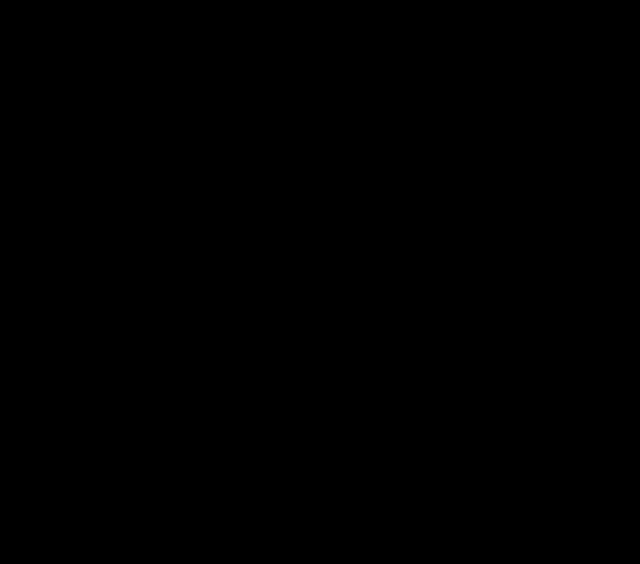
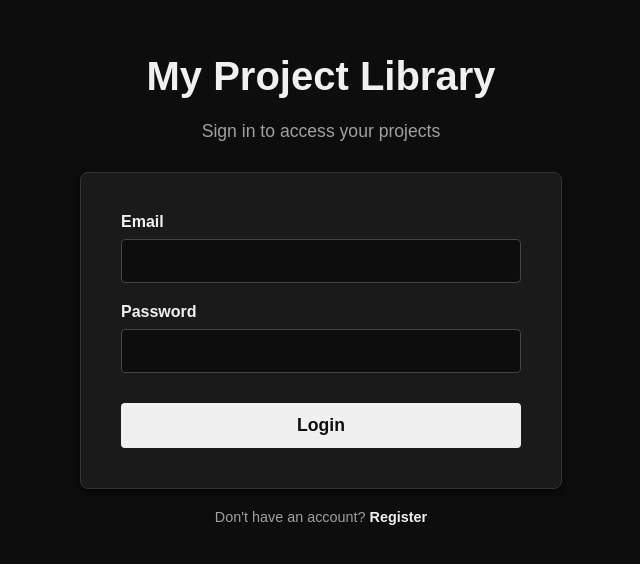
Before and after one commit to SiddhantBelkhede/ETP-Group-Project, a React (Vite) app: page /login in a window 1280 px wide. Before the commit this address had no page. Shown: the part 140-704 px from the top of the page, without its empty margins (319-959 px from the left). Built offline with nearby package versions, Linux system fonts and the light colour scheme.

Commit message:
Commit from Anushka

```diff
--- a/src/App.jsx
+++ b/src/App.jsx
@@ -1,6 +1,7 @@
 import { BrowserRouter as Router, Routes, Route } from "react-router-dom";
 import AddProject from "./pages/AddProject";
 import HomePage from "./pages/HomePage";
+import Login from "./pages/Login";
 import AllProject from "./pages/AllProject";
 
 
@@ -13,6 +14,7 @@
           <Route path="/" element={<HomePage />} />
           <Route path="/add-project" element={<AddProject />} />
           <Route path="/all-project" element={<AddProject />} />
+          <Route path="/login" element={<Login />} />
         </Routes>
       </Router>
     </>
--- a/src/pages/HomePage.jsx
+++ b/src/pages/HomePage.jsx
@@ -1,9 +1,6 @@
 import React from "react";
-import { useNavigate } from "react-router-dom";
+import { useNavigate, Link } from "react-router-dom";
 import "../hp.css";
-
-
-
 
 function HomePage() {
   const navigate = useNavigate();
@@ -34,8 +31,12 @@
           <h1 className="logo">My Project Library</h1>
         </div>
         <div className="nav-right">
-          <button className="btn login-btn">Login</button>
-          <button className="btn register-btn">Register</button>
+         <Link to="/login">
+  <button className="btn login-btn">Login</button>
+</Link>
+         <Link to="/register">
+  <button className="btn register-btn">Register</button>
+</Link>
         </div>
       </nav>
       <div className="home-header">
--- /dev/null
+++ b/src/pages/Login.jsx
@@ -0,0 +1,95 @@
+import React, { useState } from 'react';
+import styles from './Login.module.css';
+
+const Login = ({ onLoginSuccess }) => {
+  const [email, setEmail] = useState('');
+  const [password, setPassword] = useState('');
+  const [error, setError] = useState('');
+  const [loading, setLoading] = useState(false);
+
+  const handleSubmit = async (e) => {
+    e.preventDefault();
+    setError('');
+    setLoading(true);
+
+    // Basic validation
+    if (!email || !password) {
+      setError('Please enter both email and password.');
+      setLoading(false);
+      return;
+    }
+
+    // --- Replace this with your actual API call ---
+    try {
+      // Simulate API call delay
+      await new Promise(resolve => setTimeout(resolve, 1000));
+
+      // Simulate successful login (e.g., check credentials against a database/API)
+      // For demonstration, let's assume a hardcoded success:
+      if (email === 'test@example.com' && password === 'password') {
+        alert('Login Successful!');
+        // Call a function passed from the parent component on success
+        if (onLoginSuccess) {
+          onLoginSuccess();
+        }
+      } else {
+        setError('Invalid email or password.');
+      }
+    } catch (err) {
+      setError('An error occurred during login. Please try again.');
+      console.error('Login error:', err);
+    } finally {
+      setLoading(false);
+    }
+    // ----------------------------------------------
+  };
+
+  return (
+    <div className={styles.loginContainer}>
+      <h2 className={styles.title}>My Project Library</h2>
+      <p className={styles.subtitle}>Sign in to access your projects</p>
+
+      <form onSubmit={handleSubmit} className={styles.loginForm}>
+        {error && <p className={styles.error}>{error}</p>}
+
+        <div className={styles.inputGroup}>
+          <label htmlFor="email" className={styles.label}>Email</label>
+          <input
+            id="email"
+            type="email"
+            value={email}
+            onChange={(e) => setEmail(e.target.value)}
+            className={styles.input}
+            required
+            aria-label="Email address"
+            disabled={loading}
+          />
+        </div>
+
+        <div className={styles.inputGroup}>
+          <label htmlFor="password" className={styles.label}>Password</label>
+          <input
+            id="password"
+            type="password"
+            value={password}
+            onChange={(e) => setPassword(e.target.value)}
+            className={styles.input}
+            required
+            aria-label="Password"
+            disabled={loading}
+          />
+        </div>
+
+        <button type="submit" className={styles.button} disabled={loading}>
+          {loading ? 'Logging in...' : 'Login'}
+        </button>
+      </form>
+
+      <p className={styles.footerText}>
+        Don't have an account? <a href="/register" className={styles.link}>Register</a>
+      </p>
+    </div>
+  );
+};
+
+export default Login;
--- /dev/null
+++ b/src/pages/Login.module.css
@@ -0,0 +1,120 @@
+/* General container and dark background */
+.loginContainer {
+  display: flex;
+  flex-direction: column;
+  align-items: center;
+  justify-content: center;
+  /* Match the dark background of your main page */
+  background-color: #0d0d0d;
+  min-height: 100vh;
+  padding: 20px;
+  color: #f0f0f0; /* Light text color for contrast */
+}
+
+/* Page title and subtitle */
+.title {
+  font-size: 2.5em;
+  font-weight: 700;
+  margin-bottom: 5px;
+  color: #f0f0f0; /* White/light text */
+}
+
+.subtitle {
+  font-size: 1.1em;
+  margin-bottom: 30px;
+  color: #a0a0a0; /* Slightly dimmer white */
+}
+
+/* Form container */
+.loginForm {
+  background-color: #1a1a1a; /* Dark gray for the form box (slightly lighter than background) */
+  padding: 40px;
+  border-radius: 8px;
+  width: 100%;
+  max-width: 400px; /* Constrain the form width */
+  box-shadow: 0 4px 10px rgba(0, 0, 0, 0.5); /* Subtle shadow */
+  border: 1px solid #333; /* High-contrast border */
+}
+
+/* Input group styling */
+.inputGroup {
+  margin-bottom: 20px;
+  width: 100%;
+}
+
+.label {
+  display: block;
+  margin-bottom: 8px;
+  font-weight: 600;
+  color: #f0f0f0; /* White label text */
+}
+
+.input {
+  width: 100%;
+  padding: 12px;
+  /* Black and white styling */
+  background-color: #0d0d0d; /* Black input background */
+  color: #f0f0f0; /* White text input */
+  border: 1px solid #444; /* Darker gray border */
+  border-radius: 4px;
+  font-size: 1em;
+  box-sizing: border-box; /* Include padding and border in the element's total width and height */
+  transition: border-color 0.2s, background-color 0.2s;
+}
+
+.input:focus {
+  border-color: #f0f0f0; /* White border on focus for high contrast */
+  outline: none;
+}
+
+/* Button styling */
+.button {
+  width: 100%;
+  padding: 12px;
+  background-color: #f0f0f0; /* White background for the button */
+  color: #0d0d0d; /* Black text for the button (High Contrast) */
+  border: none;
+  border-radius: 4px;
+  font-size: 1.1em;
+  font-weight: 700;
+  cursor: pointer;
+  margin-top: 10px;
+  transition: background-color 0.2s, color 0.2s;
+}
+
+.button:hover:not(:disabled) {
+  background-color: #a0a0a0; /* Darker gray on hover */
+}
+
+.button:disabled {
+  background-color: #333; /* Darker background when disabled */
+  color: #666; /* Grayed-out text */
+  cursor: not-allowed;
+}
+
+/* Error message styling */
+.error {
+  color: #ff6666; /* A subtle red for errors (can be changed to a lighter gray if preferred) */
+  margin-bottom: 15px;
+  text-align: center;
+  font-weight: 500;
+}
+
+/* Footer text (Register link area) */
+.footerText {
+  margin-top: 20px;
+  color: #a0a0a0;
+  font-size: 0.9em;
+}
+
+.link {
+  color: #f0f0f0; /* White link text */
+  text-decoration: none;
+  font-weight: 600;
+  transition: color 0.2s;
+}
+
+.link:hover {
+  color: #a0a0a0; /* Darker gray on hover */
+  text-decoration: underline;
+}
```
